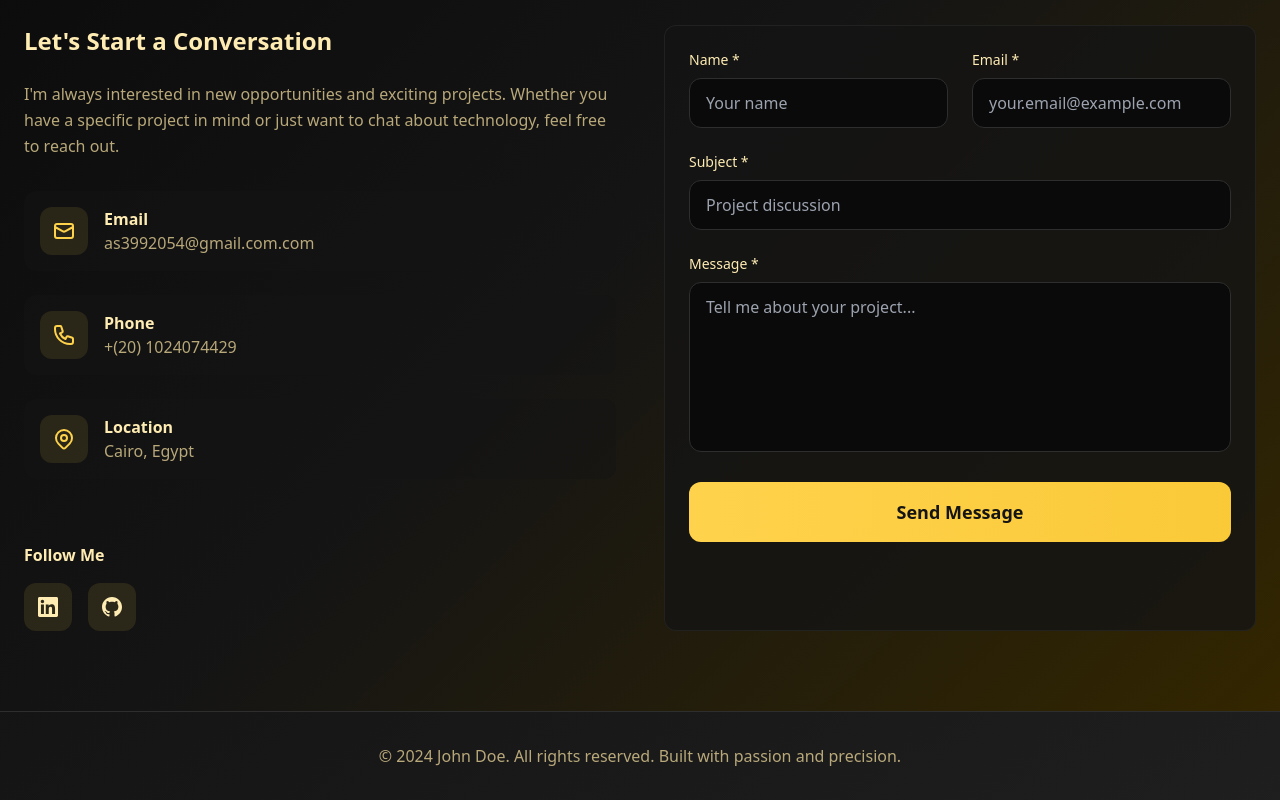
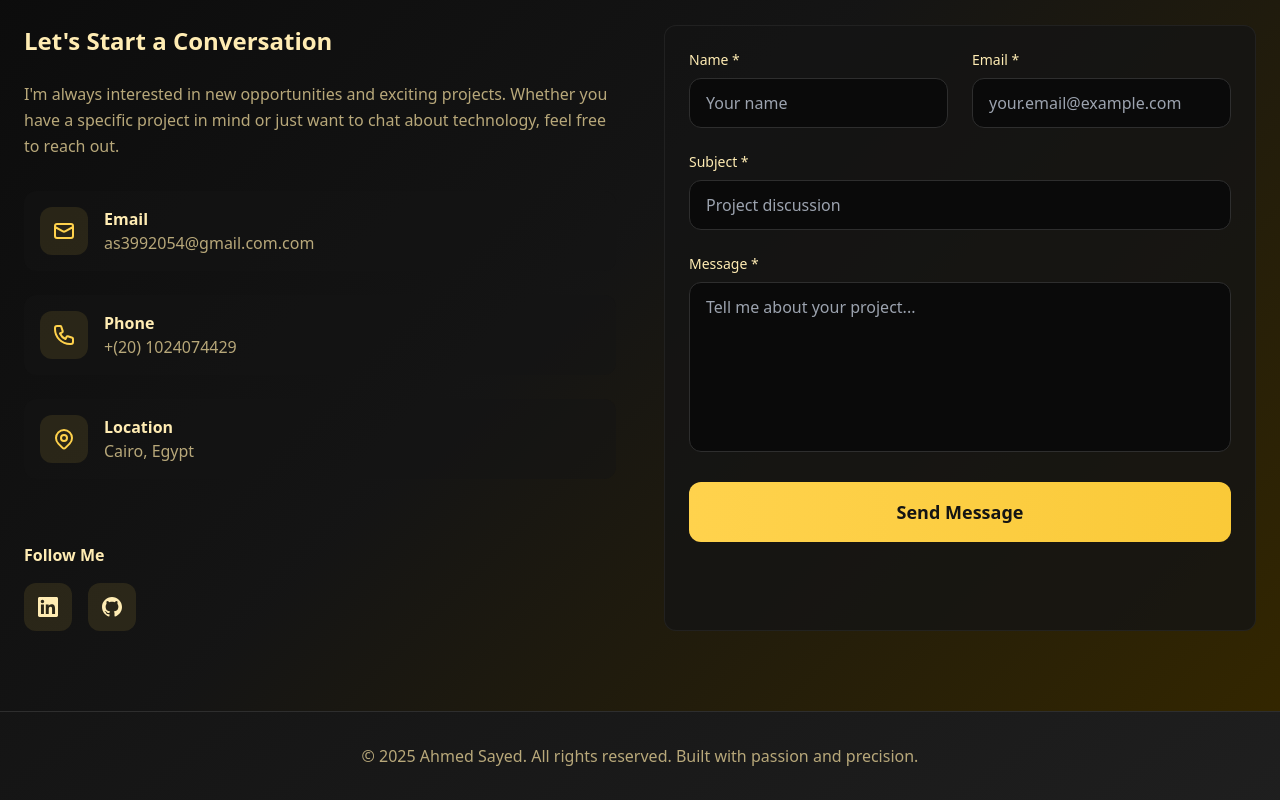
Before and after one commit to AhmeedSayeed/Ahmed-Sayed-Portfolio, a React (Vite) app: page / in a window 1280 px wide. Shown: the part 6113-6913 px from the top of the page. Built offline with nearby package versions, Linux system fonts and the light colour scheme; the HTML template or start-up script is replaced by a standard one.

Commit message:
Edit footer

```diff
--- a/src/pages/Index.tsx
+++ b/src/pages/Index.tsx
@@ -27,7 +27,7 @@ const Index = () => {
       <footer className="bg-gradient-card border-t border-border py-8">
         <div className="max-w-7xl mx-auto px-6 text-center">
           <p className="text-muted-foreground">
-            © 2024 John Doe. All rights reserved. Built with passion and precision.
+            © 2025 Ahmed Sayed. All rights reserved. Built with passion and precision.
           </p>
         </div>
       </footer>
```
